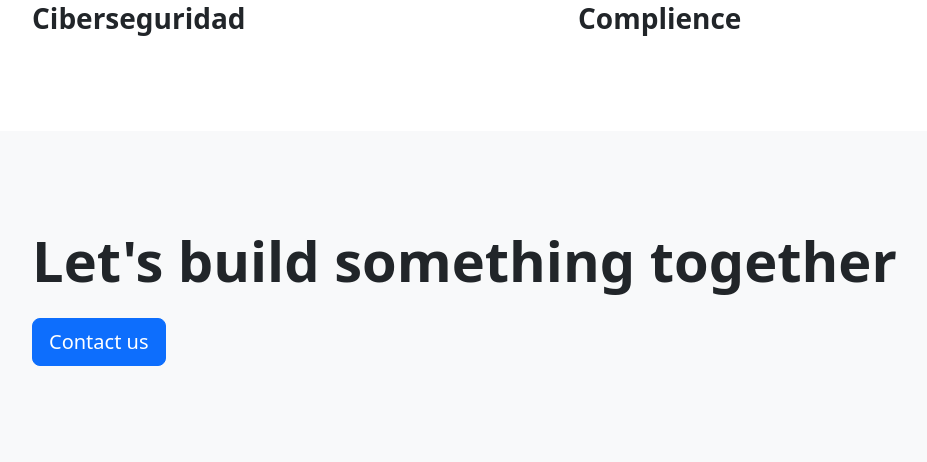
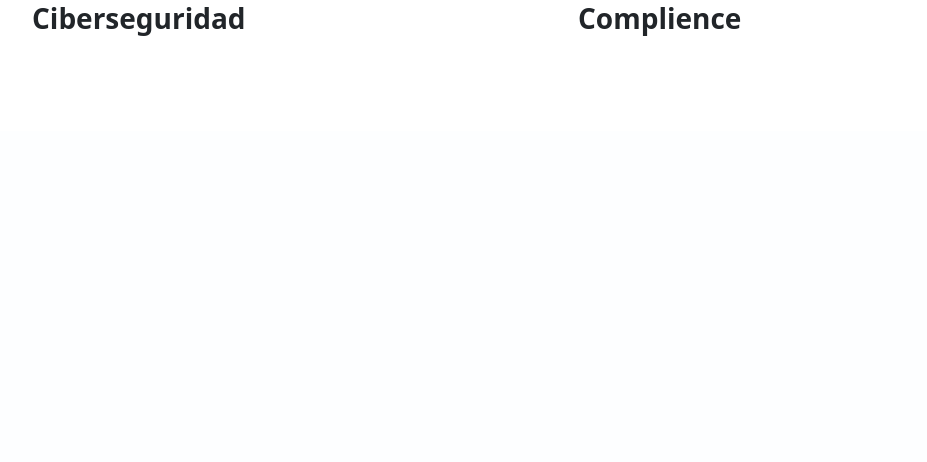
Before and after one commit to RchardDayz/beistand, a Django app: page /servicios/ in a window 1280 px wide. Shown: the part 1984-2446 px from the top of the page, without its empty margins (86-1013 px from the left). After the commit the page ends 2020 px from the top, so only its background shows below. Run offline with Django 4.2, Linux system fonts and the light colour scheme; grey boxes labelled with a size stand in for pictures from a placeholder-image service; some libraries are stand-ins or nearby versions.

Commit message:
ultimos arreglos al codigo previo a la entrega del proyecto

```diff
--- a/inicio/models.py
+++ b/inicio/models.py
@@ -10,7 +10,7 @@
     message = models.TextField()
 
     def __str__(self):
-        return f'nombre {self.name}, Telefono {self.phone}, e-mail {self.email}, mensaje {self.message}'
+        return f'nombre: {self.name}, Telefono: {self.phone}, e-mail: {self.email}, mensaje: {self.message}'
 
 
 class Producto(models.Model):
@@ -20,4 +20,4 @@
     descripcion = RichTextField()
 
     def __str__(self):
-        return f'Productos {self.nombre} {self.fecha_alta} {self.cant_pzas} {self.descripcion}'
+        return f'Producto: {self.nombre}, Fecha de Alta: {self.fecha_alta}, Cantidad de Piezas: {self.cant_pzas}, Descripcion: {self.descripcion}'
--- a/inicio/templates/inicio/servicios.html
+++ b/inicio/templates/inicio/servicios.html
@@ -117,12 +117,6 @@
                 </div>
             </div>
         </section>
-        <section class="py-5 bg-light">
-            <div class="container px-5 my-5">
-                <h2 class="display-4 fw-bolder mb-4">Let's build something together</h2>
-                <a class="btn btn-lg btn-primary" href={% url 'inicio:contacto' %}>Contact us</a>
-            </div>
-        </section>
     </main>
     <!-- Footer-->
     <footer class="bg-dark py-4 mt-auto">
--- a/usuarios/models.py
+++ b/usuarios/models.py
@@ -7,3 +7,6 @@
 class InformacionExtra(models.Model):
     avatar = models.ImageField(upload_to='avatares', null=True, blank=True)
     user = models.OneToOneField(User, on_delete=models.CASCADE)
+
+    def __str__(self):
+        return f'Usuario: {self.user}, Imagen: {self.avatar}'
```
Also changed, not shown: 1 other file.
